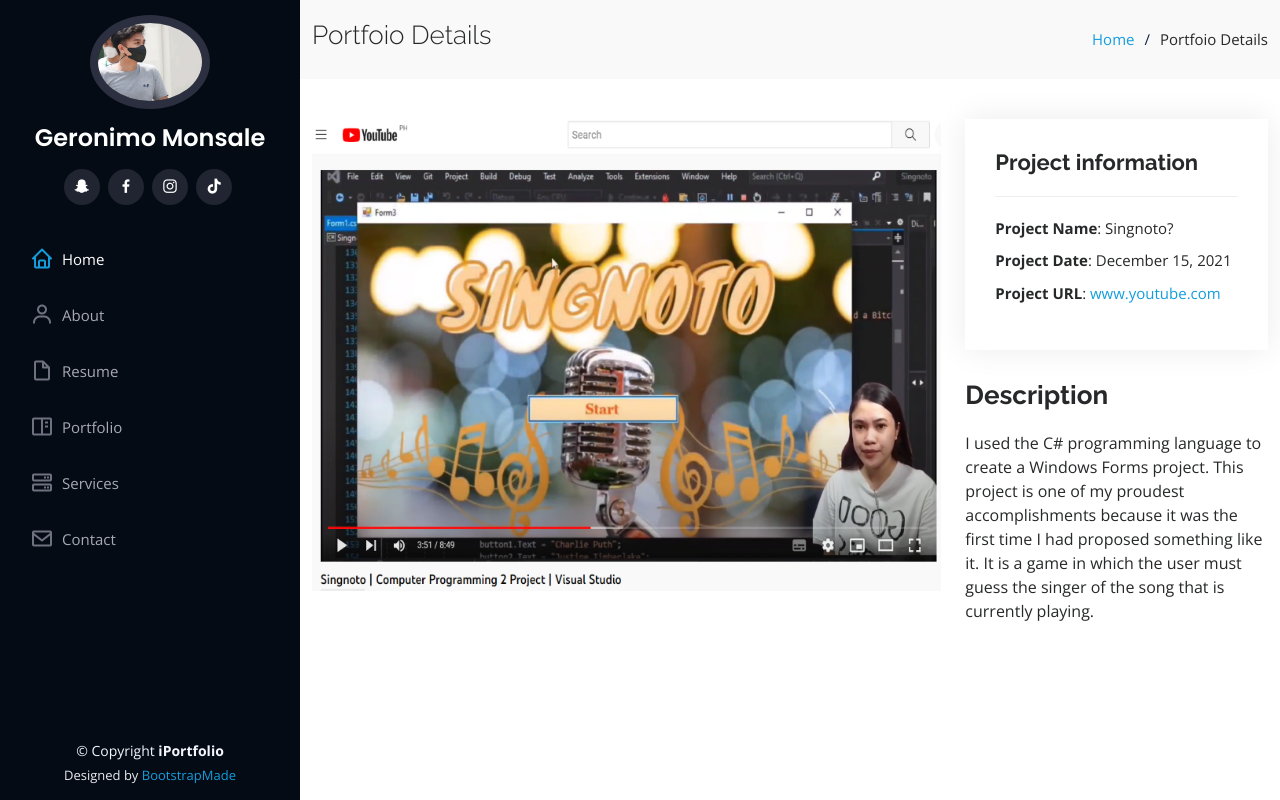
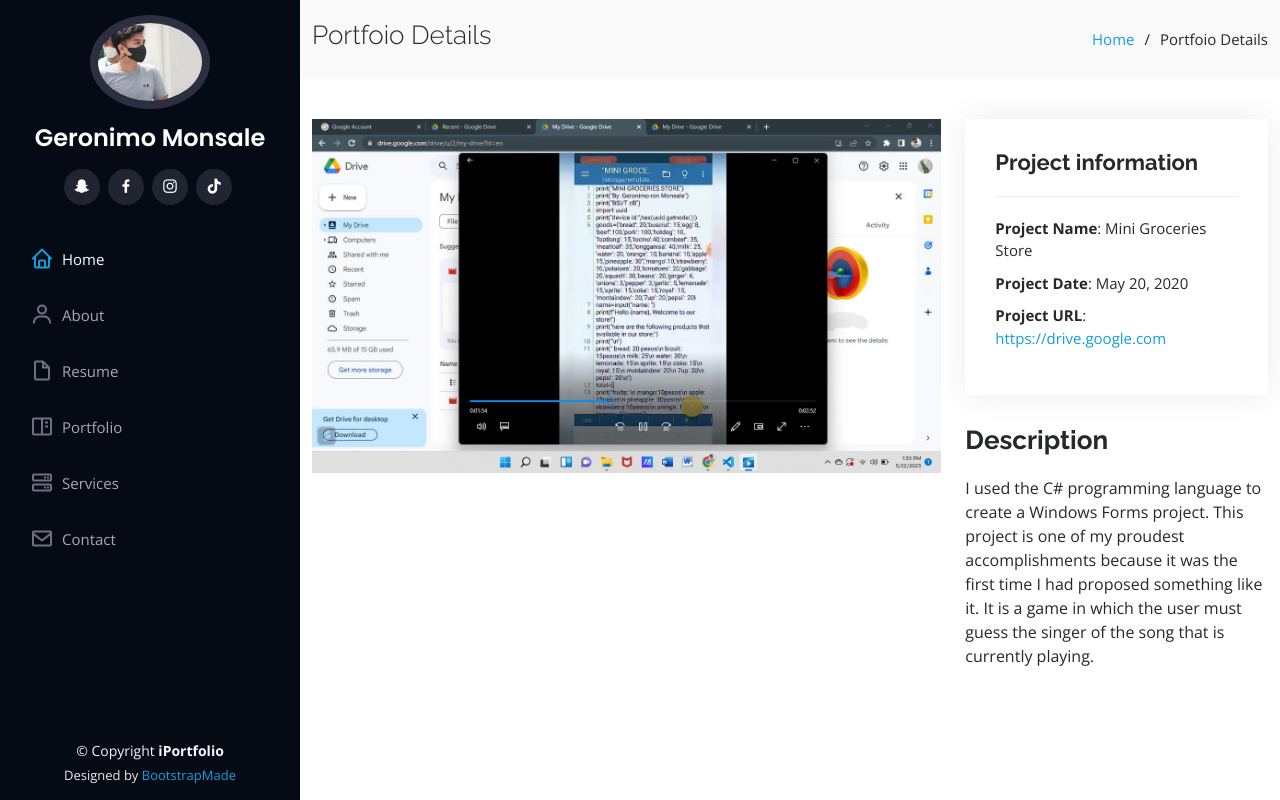
Before and after one commit to ronji690/Monsale-Rabi_IT2_2C_finalproject_resume, a PHP site: page /Singnoto.php in a window 1280 px wide. Run offline with PHP 8.4, Linux system fonts and the light colour scheme.

Commit message:
portfolio added

```diff
--- a/Singnoto.php
+++ b/Singnoto.php
@@ -98,7 +98,7 @@
 
           <div class="col-lg-8">
             <div class="portfolio-wrap">
-                <img src="assets/img/portfolio/Singnoto.png" class="img-fluid" alt="">
+                <img src="assets/img/portfolio/portfoliopics.jpg" class="img-fluid" alt="">
             </div>
           </div>
 
@@ -106,9 +106,9 @@
             <div class="portfolio-info">
               <h3>Project information</h3>
               <ul>
-                <li><strong>Project Name</strong>: Singnoto?</li>
-                <li><strong>Project Date</strong>: December 15, 2021</li>
-                <li><strong>Project URL</strong>: <a href="https://youtu.be/IXRd4pMUp7c">www.youtube.com</a></li>
+                <li><strong>Project Name</strong>: Mini Groceries Store</li>
+                <li><strong>Project Date</strong>: May 20, 2020</li>
+                <li><strong>Project URL</strong>: <a href="https://drive.google.com/file/d/1fUkGacYLnyBz8mKGZyQZJazv28jVA2L8/view">https://drive.google.com</a></li>
               </ul>
             </div>
             <div class="portfolio-description">
```
Also changed, not shown: assets/img/portfolio/portfoliopics.jpg (added).
